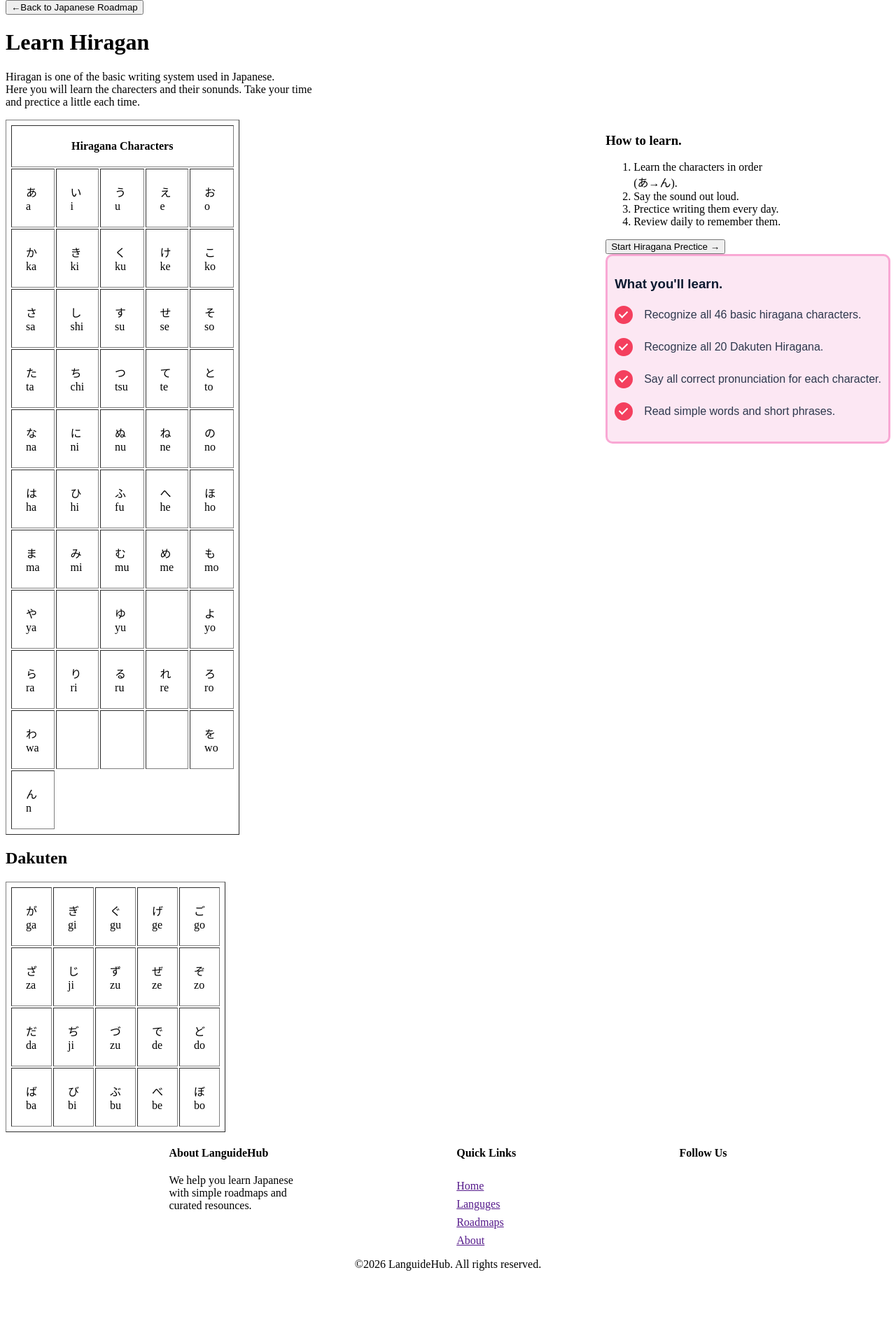
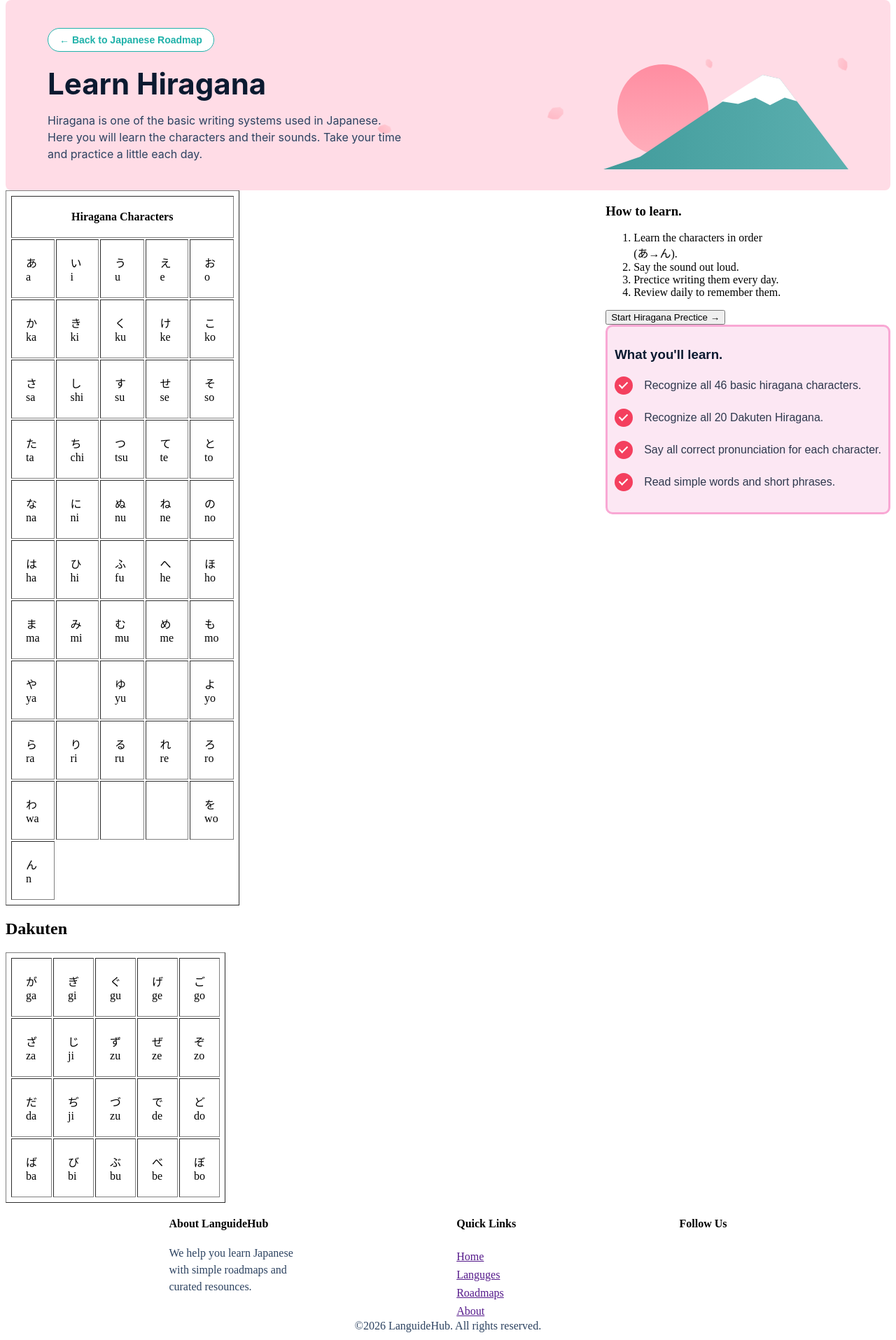
Before and after one commit to Sahina-07/Languide-hub, a Flask app: template templates/hiragana.html in a window 1280 px wide. Shown: the part 87-2002 px from the top of the page at 70% size. Before the commit the page ends 1903 px from the top, so only its background shows below. Run offline with Flask 3, Linux system fonts and the light colour scheme; the template is opened without the code that fills it, so the values that code supplies are empty.

Commit message:
Added CSS to Hero banner

```diff
--- a/static/hiragana.css
+++ b/static/hiragana.css
@@ -36,6 +36,160 @@
     border: none;
     background: transparent;
 }
+/* ====================================
+                 HERO
+==================================== */
+/* Container Box */
+.banner-container {
+    background-color: #ffdce6; /* Light pink banner background */
+    display: flex;
+    justify-content: space-between;
+    align-items: center;
+    padding: 40px 60px;
+    font-family: -apple-system, BlinkMacSystemFont, "Segoe UI", Roboto, sans-serif;
+    position: relative;
+    overflow: hidden;
+    border-radius: 8px;
+}
+
+/* Typography & Content Styles */
+.content-side {
+    max-width: 55%;
+    z-index: 2;
+}
+
+.back-btn {
+    background: #ffffff;
+    border: 1.5px solid #20b2aa;
+    color: #20b2aa;
+    padding: 8px 16px;
+    border-radius: 20px;
+    font-weight: 600;
+    font-size: 14px;
+    cursor: pointer;
+    margin-bottom: 20px;
+}
+
+h1 {
+    color: #0b1a30;
+    font-size: 42px;
+    margin: 0 0 15px 0;
+    font-weight: 700;
+}
+
+p {
+    color: #2c4260;
+    font-size: 16px;
+    line-height: 1.5;
+    margin: 0;
+}
+
+/* Graphic Area Styling */
+.graphic-container {
+    position: relative;
+    width: 350px;
+    height: 180px;
+    align-self: flex-end; /* Locks graphics to the bottom edge */
+}
+
+/* The Sun */
+.sun {
+    position: absolute;
+    width: 130px;
+    height: 130px;
+    background: linear-gradient(to bottom, #ff8da1, #ffaebb);
+    border-radius: 50%;
+    bottom: 10px;
+    left: 20px;
+    z-index: 0;
+}
+
+/* Mountain Teal Base Layer */
+.mountain-base {
+    position: absolute;
+    width: 100%;
+    height: 100%;
+    background: linear-gradient(to right, #419b9b, #5cb0b0);
+    bottom: -10px;
+    z-index: 1;
+    /* Draws the sloped peak and base ridges */
+    clip-path: polygon(0% 100%, 15% 90%, 65% 25%, 72% 28%, 100% 100%);
+}
+
+/* Snow Cap Overlay */
+.mountain-snow {
+    position: absolute;
+    width: 100%;
+    height: 100%;
+    background: #ffffff;
+    bottom: -10px;
+    z-index: 2;
+    /* Clips the white peak layer and shapes the jagged bottom ridges of the snow */
+    clip-path: polygon(48% 46%, 65% 25%, 72% 28%, 79% 46%, 74% 43%, 68% 49%, 62% 43%, 55% 48%);
+}
+/* Container holding the background animation layers */
+.petals-container {
+    position: absolute;
+    top: 0;
+    left: 0;
+    width: 100%;
+    height: 100%;
+    overflow: hidden;
+    z-index: 1; /* Sits completely behind the content side text blocks */
+    pointer-events: none; /* Prevents background petals from blocking text selections */
+}
+
+/* Individual Petal Core Graphic Shape */
+.petal {
+    position: absolute;
+    background: linear-gradient(135deg, #ffaebb, #ffcad4);
+    opacity: 0.85;
+    /* Custom clip path structure forming a standard 5-point organic cherry petal shape */
+    clip-path: polygon(50% 0%, 80% 20%, 100% 50%, 80% 90%, 50% 100%, 20% 90%, 0% 50%, 20% 20%);
+    border-radius: 50% 50% 40% 40%;
+}
+
+/* Multi-Scale Petal Sizes */
+.size-sm { width: 10px; height: 14px; }
+.size-md { width: 14px; height: 20px; }
+.size-lg { width: 18px; height: 25px; }
+
+/* Dynamic Floating Speeds and Delays */
+.speed-slow   { animation: driftAndSway 12s linear infinite; }
+.speed-normal { animation: driftAndSway 9s  linear infinite; }
+.speed-fast   { animation: driftAndSway 6s  linear infinite; }
+
+/* Starting Placement Distributions across top area */
+.pos-1 { top: -20px; left: 15%; animation-delay: 0s; }
+.pos-2 { top: -20px; left: 35%; animation-delay: 2s; }
+.pos-3 { top: -20px; left: 55%; animation-delay: 0.5s; }
+.pos-4 { top: -20px; left: 75%; animation-delay: 4s; }
+.pos-5 { top: -20px; left: 90%; animation-delay: 1.5s; }
+
+/* Combined Downward Drift & Horizontal Sway Animation Keyframes */
+@keyframes driftAndSway {
+    0% {
+        transform: translateY(0) translateX(0) rotate(0deg);
+        opacity: 0;
+    }
+    10% {
+        opacity: 0.85;
+    }
+    50% {
+        /* Gently curves back and forth horizontally mid-flight */
+        transform: translateY(120px) translateX(60px) rotate(180deg);
+    }
+    90% {
+        opacity: 0.85;
+    }
+    100% {
+        /* Loops and exits frame bottom-right cleanly */
+        transform: translateY(260px) translateX(120px) rotate(360deg);
+        opacity: 0;
+    }
+}
+
+
 /* ======================================================================
                           header
 =========================================================================*/
--- a/templates/hiragana.html
+++ b/templates/hiragana.html
@@ -36,13 +36,38 @@
 
         </div>
         <!--======================== Hero section ===================== -->
-        <div>
-            <button>←Back to Japanese Roadmap</button>
-            <h1>Learn Hiragan</h1>
-            <p>Hiragan is one of the basic writing system used in Japanese. <br>
-                Here you will learn the charecters and their sonunds. Take your time <br>
-                and prectice a little each time.</p>
+        <div class="banner-container">
+            <!-- Cherry Blossom Petals Background Layer -->
+            <div class="petals-container">
+                <div class="petal size-sm speed-slow pos-1"></div>
+                <div class="petal size-md speed-fast pos-2"></div>
+                <div class="petal size-lg speed-normal pos-3"></div>
+                <div class="petal size-sm speed-fast pos-4"></div>
+                <div class="petal size-md speed-slow pos-5"></div>
+            </div>
+
+            <!-- Left Content Side -->
+            <div class="content-side">
+                <button class="back-btn">
+                    <span class="arrow">←</span> Back to Japanese Roadmap
+                </button>
+                <h1>Learn Hiragana</h1>
+                <p>
+                    Hiragana is one of the basic writing systems used in Japanese.<br>
+                    Here you will learn the characters and their sounds. Take your time<br>
+                    and practice a little each day.
+                </p>
+            </div>
+
+            <!-- Right Graphic Side (The Mountain Artwork) -->
+            <div class="graphic-container">
+                <div class="sun"></div>
+                <div class="mountain-base"></div>
+                <div class="mountain-snow"></div>
+            </div>
         </div>
+
+
         <div id="block">
             <!-- ===============Hiragana table============== -->
             <div id="Hiragana-table"> <!--full tabel div-->
```
